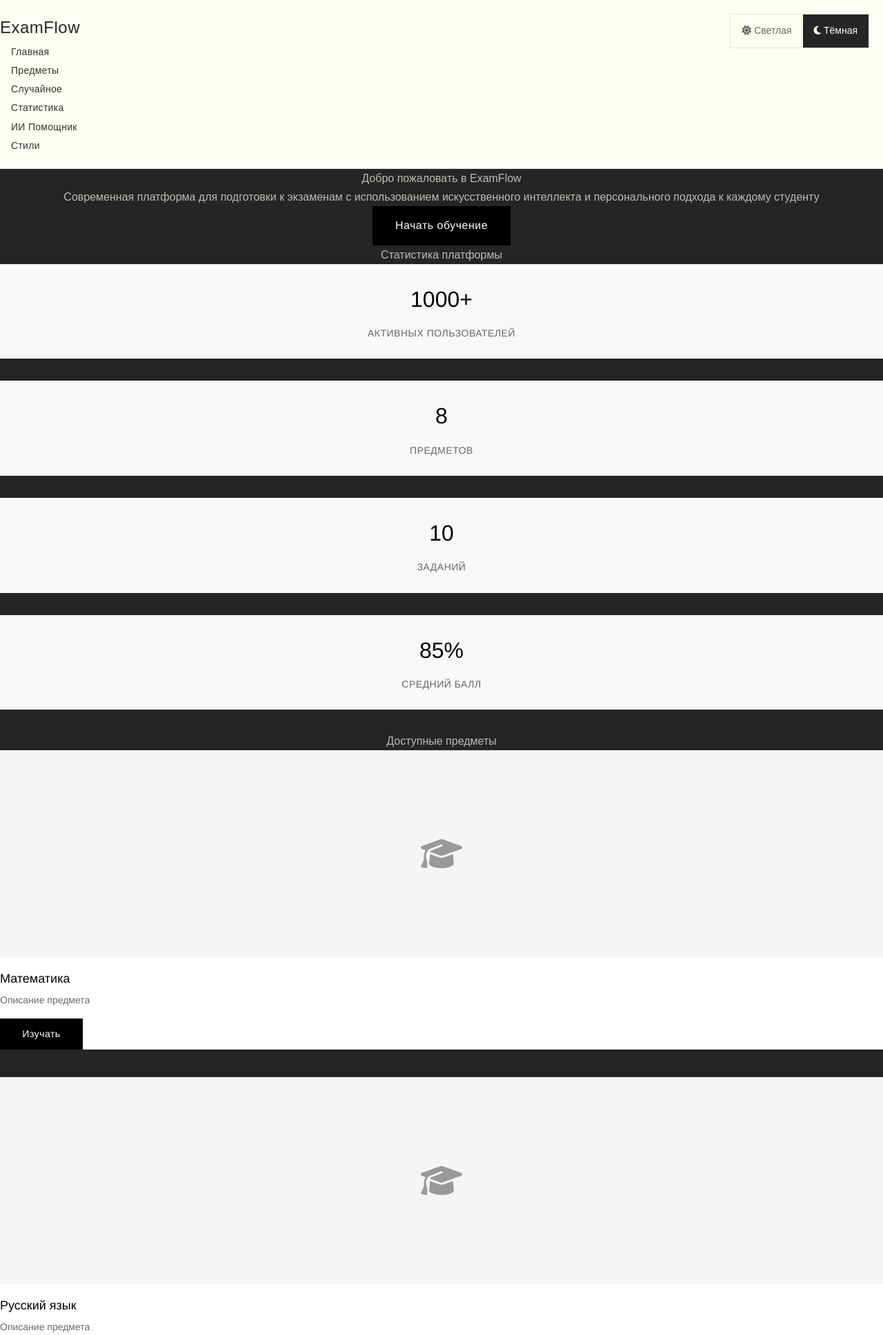
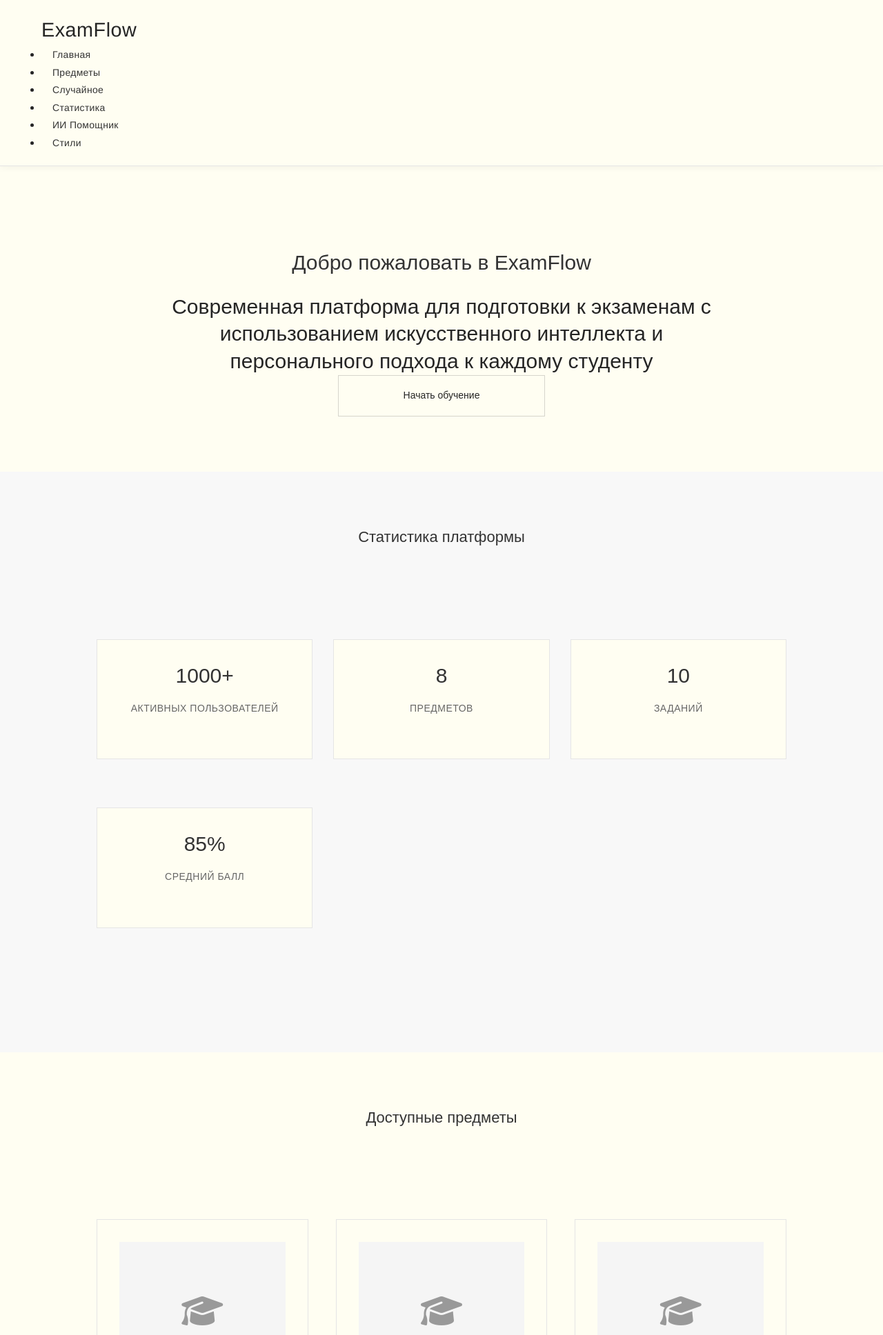
Before and after one commit to gaus-1/ExamFlow, a Django app: page / in a window 1280 px wide. Shown: the top 1936 px of the page at 69% size. Run offline with Django 4.2, Linux system fonts and the light colour scheme; data comes from the database, SQL or seed files in the repository; data that the repository does not hold is empty; some web fonts are replaced.

Commit message:
Интеграция официальных стилей Aesop - Полная переработка дизайна ExamFlow с использованием реальных стилей бренда Aesop, полученных с официального сайта. Обновлены все основные шаблоны, CSS система и документация.

```diff
--- a/templates/base.html
+++ b/templates/base.html
@@ -37,43 +37,16 @@
     <!-- Custom CSS -->
     <link rel="stylesheet" href="{% static 'css/aesop-real-styles.css' %}">
 
-    <!-- Дополнительные стили для плавных переходов -->
+    <!-- Основные стили для ExamFlow -->
     <style>
-        .theme-transition * {
-            transition: background-color 0.3s ease, color 0.3s ease, border-color 0.3s ease, box-shadow 0.3s ease;
-        }
-
-        /* Стили для уведомлений о смене темы */
-        .theme-notification {
-            position: fixed;
-            top: 20px;
-            left: 50%;
-            transform: translateX(-50%);
-            background: #fffef2;
-            border: 1px solid #e5e5e5;
-            border-radius: 0;
-            padding: 1rem 1.5rem;
-            box-shadow: 0 4px 12px rgba(0,0,0,0.1);
-            z-index: 1001;
-            transition: all 0.3s ease;
-            opacity: 0;
-            transform: translateX(-50%) translateY(-20px);
-        }
-
-        .theme-notification.show {
-            opacity: 1;
-            transform: translateX(-50%) translateY(0);
-        }
-
-        .theme-notification-title {
-            font-weight: 600;
-            color: #333;
-            margin-bottom: 0.5rem;
-        }
-
-        .theme-notification-text {
-            color: #666;
-            font-size: 0.9rem;
+        /* Основные стили */
+        body {
+            background-color: #fffef2;
+            color: #252525;
+            font-family: 'Helvetica Neue', Arial, sans-serif;
+            line-height: 1.6;
+            margin: 0;
+            padding: 0;
         }
 
         /* Навигация в стиле Aesop */
@@ -84,12 +57,13 @@
             position: sticky;
             top: 0;
             z-index: 1000;
+            box-shadow: 0 2px 10px rgba(0,0,0,0.05);
         }
 
         .navbar-brand {
             color: #252525 !important;
-            font-family: Suisse, sans-serif !important;
-            font-size: 1.5rem !important;
+            font-family: 'Helvetica Neue', Arial, sans-serif !important;
+            font-size: 1.8rem !important;
             font-weight: 400 !important;
             text-decoration: none !important;
             letter-spacing: 0.5px;
@@ -97,7 +71,7 @@
 
         .nav-link-aesop {
             color: #333 !important;
-            font-family: Suisse, sans-serif !important;
+            font-family: 'Helvetica Neue', Arial, sans-serif !important;
             font-size: 0.875rem !important;
             font-weight: 400 !important;
             text-decoration: none !important;
@@ -133,7 +107,7 @@
 
         .footer-section h5 {
             color: #252525;
-            font-family: Suisse, sans-serif;
+            font-family: 'Helvetica Neue', Arial, sans-serif;
             font-size: 1.125rem;
             font-weight: 400;
             margin-bottom: 20px;
@@ -142,7 +116,7 @@
 
         .footer-section p {
             color: #666;
-            font-family: Suisse, sans-serif;
+            font-family: 'Helvetica Neue', Arial, sans-serif;
             font-size: 0.875rem;
             line-height: 1.6;
             margin-bottom: 16px;
@@ -150,7 +124,7 @@
 
         .footer-section a {
             color: #666;
-            font-family: Suisse, sans-serif;
+            font-family: 'Helvetica Neue', Arial, sans-serif;
             font-size: 0.875rem;
             text-decoration: none;
             display: block;
@@ -170,46 +144,9 @@
 
         .footer-bottom p {
             color: #999;
-            font-family: Suisse, sans-serif;
+            font-family: 'Helvetica Neue', Arial, sans-serif;
             font-size: 0.875rem;
             margin: 0;
-        }
-
-        /* Переключатель тем в стиле Aesop */
-        .theme-switcher {
-            position: fixed;
-            top: 20px;
-            right: 20px;
-            z-index: 1002;
-        }
-
-        .theme-switcher-container {
-            display: flex;
-            background: #fffef2;
-            border: 1px solid #e5e5e5;
-            border-radius: 0;
-            overflow: hidden;
-        }
-
-        .theme-switcher-btn {
-            background: transparent;
-            border: none;
-            padding: 12px 16px;
-            font-family: Suisse, sans-serif;
-            font-size: 0.875rem;
-            color: #666;
-            cursor: pointer;
-            transition: all 0.2s ease;
-        }
-
-        .theme-switcher-btn:hover {
-            background: #f0f0f0;
-            color: #252525;
-        }
-
-        .theme-switcher-btn.active {
-            background: #252525;
-            color: #fffef2;
         }
 
         /* Адаптивность */
@@ -219,36 +156,56 @@
             }
 
             .navbar-brand {
-                font-size: 1.25rem !important;
+                font-size: 1.5rem !important;
             }
 
             .footer-content {
                 grid-template-columns: 1fr;
                 gap: 30px;
             }
+        }
 
-            .theme-switcher {
-                top: 16px;
-                right: 16px;
+        /* Убираем Bootstrap стили */
+        .container {
+            max-width: 1200px;
+            margin: 0 auto;
+            padding: 0 20px;
+        }
+
+        .row {
+            display: flex;
+            flex-wrap: wrap;
+            margin: 0 -15px;
+        }
+
+        .col-12, .col-md-3, .col-md-4, .col-md-6, .col-lg-8 {
+            padding: 0 15px;
+            box-sizing: border-box;
+        }
+
+        .col-12 { width: 100%; }
+        .col-md-3 { width: 25%; }
+        .col-md-4 { width: 33.333333%; }
+        .col-md-6 { width: 50%; }
+        .col-lg-8 { width: 66.666667%; }
+
+        @media (max-width: 768px) {
+            .col-md-3, .col-md-4, .col-md-6, .col-lg-8 {
+                width: 100%;
+                margin-bottom: 20px;
             }
         }
+
+        .py-5 { padding: 60px 0; }
+        .mb-4 { margin-bottom: 24px; }
+        .mb-5 { margin-bottom: 32px; }
+        .text-center { text-align: center; }
+        .bg-light { background-color: #f8f8f8; }
     </style>
 
     {% block extra_css %}{% endblock %}
 </head>
 <body>
-    <!-- Переключатель тем -->
-    <div class="theme-switcher" id="theme-switcher">
-        <div class="theme-switcher-container">
-            <button class="theme-switcher-btn light" data-theme="light" title="Светлая тема">
-                <i class="fas fa-sun"></i> Светлая
-            </button>
-            <button class="theme-switcher-btn dark active" data-theme="dark" title="Тёмная тема">
-                <i class="fas fa-moon"></i> Тёмная
-            </button>
-        </div>
-    </div>
-
     <!-- Навигация -->
     <nav class="navbar navbar-expand-lg navbar-aesop">
         <div class="container">
@@ -333,9 +290,6 @@
     <!-- Bootstrap JS -->
     <script src="https://cdn.jsdelivr.net/npm/bootstrap@5.3.3/dist/js/bootstrap.bundle.min.js"></script>
 
-    <!-- Theme Switcher -->
-    <script src="{% static 'js/theme-switcher.js' %}"></script>
-
     <!-- Дополнительные скрипты -->
     {% block extra_js %}{% endblock %}
 </body>
--- a/templates/home.html
+++ b/templates/home.html
@@ -5,55 +5,63 @@
 
 {% block content %}
 <!-- Hero Section -->
-<section class="hero-section">
+<section style="padding: 120px 0 80px; text-align: center; background: #fffef2;">
     <div class="container">
-        <div class="row justify-content-center">
-            <div class="col-lg-8 text-center">
-                <h1 class="hero-title">
-                    Добро пожаловать в <span class="gradient-text">ExamFlow</span>
-                </h1>
-                <p class="hero-subtitle">
+        <div class="Heading_base__14byZ Heading_dark__VO0za Heading_xLarge__9kBY8 mb-4">
+            Добро пожаловать в ExamFlow
+        </div>
+
+        <div class="Paragraph_base__IUndo Paragraph_hero__x9brA mb-5" style="max-width: 800px; margin: 0 auto;">
             Современная платформа для подготовки к экзаменам с использованием искусственного интеллекта и персонального подхода к каждому студенту
-                </p>
-                <a href="#features" class="btn-aesop-hero">
+        </div>
+
+        <a href="#features" class="Button_base__7AwOF Button_blockStyle__J9_bT Button_dark__Vllu2">
             Начать обучение
         </a>
-            </div>
-        </div>
     </div>
 </section>
 
 <!-- Статистика -->
-<section class="py-5" id="features">
+<section id="features" style="padding: 80px 0; background: #f8f8f8;">
     <div class="container">
-        <div class="row text-center mb-5">
-            <div class="col-12">
-                <h2 class="heading-modern">Статистика платформы</h2>
+        <div class="Heading_base__14byZ Heading_dark__VO0za Heading_large__y1BpK text-center mb-5">
+            Статистика платформы
+        </div>
+
+        <div class="AssetGrid_base__maqfC" style="grid-template-columns: repeat(auto-fit, minmax(250px, 1fr)); gap: 30px;">
+            <div class="ai-chat-container" style="text-align: center; background: #fffef2;">
+                <div class="Heading_base__14byZ Heading_dark__VO0za Heading_xLarge__9kBY8 mb-2">
+                    {{ total_users|default:"1000+" }}
+                </div>
+                <div class="Paragraph_base__IUndo" style="color: #666; text-transform: uppercase; letter-spacing: 0.5px;">
+                    Активных пользователей
                 </div>
             </div>
-        <div class="row">
-            <div class="col-md-3 mb-4">
-                <div class="stats-card-aesop">
-                    <span class="stats-number-aesop">{{ total_users|default:"1000+" }}</span>
-                    <span class="stats-label-aesop">Активных пользователей</span>
+
+            <div class="ai-chat-container" style="text-align: center; background: #fffef2;">
+                <div class="Heading_base__14byZ Heading_dark__VO0za Heading_xLarge__9kBY8 mb-2">
+                    {{ total_subjects|default:"8" }}
+                </div>
+                <div class="Paragraph_base__IUndo" style="color: #666; text-transform: uppercase; letter-spacing: 0.5px;">
+                    Предметов
                 </div>
             </div>
-            <div class="col-md-3 mb-4">
-                <div class="stats-card-aesop">
-                    <span class="stats-number-aesop">{{ total_subjects|default:"8" }}</span>
-                    <span class="stats-label-aesop">Предметов</span>
+
+            <div class="ai-chat-container" style="text-align: center; background: #fffef2;">
+                <div class="Heading_base__14byZ Heading_dark__VO0za Heading_xLarge__9kBY8 mb-2">
+                    {{ total_tasks|default:"1000+" }}
+                </div>
+                <div class="Paragraph_base__IUndo" style="color: #666; text-transform: uppercase; letter-spacing: 0.5px;">
+                    Заданий
                 </div>
             </div>
-            <div class="col-md-3 mb-4">
-                <div class="stats-card-aesop">
-                    <span class="stats-number-aesop">{{ total_tasks|default:"1000+" }}</span>
-                    <span class="stats-label-aesop">Заданий</span>
+
+            <div class="ai-chat-container" style="text-align: center; background: #fffef2;">
+                <div class="Heading_base__14byZ Heading_dark__VO0za Heading_xLarge__9kBY8 mb-2">
+                    {{ avg_score|default:"85%" }}
                 </div>
-            </div>
-            <div class="col-md-3 mb-4">
-                <div class="stats-card-aesop">
-                    <span class="stats-number-aesop">{{ avg_score|default:"85%" }}</span>
-                    <span class="stats-label-aesop">Средний балл</span>
+                <div class="Paragraph_base__IUndo" style="color: #666; text-transform: uppercase; letter-spacing: 0.5px;">
+                    Средний балл
                 </div>
             </div>
         </div>
@@ -61,30 +69,33 @@
 </section>
 
 <!-- Предметы -->
-<section class="py-5 bg-light">
+<section style="padding: 80px 0; background: #fffef2;">
     <div class="container">
-        <div class="row text-center mb-5">
-            <div class="col-12">
-                <h2 class="heading-modern">Доступные предметы</h2>
+        <div class="Heading_base__14byZ Heading_dark__VO0za Heading_large__y1BpK text-center mb-5">
+            Доступные предметы
         </div>
+
+        <div class="AssetGrid_base__maqfC" style="grid-template-columns: repeat(auto-fit, minmax(300px, 1fr)); gap: 40px;">
+            {% for subject in subjects %}
+            <div class="ai-chat-container">
+                <div style="background: #f5f5f5; height: 200px; display: flex; align-items: center; justify-content: center; margin-bottom: 20px;">
+                    <i class="fas fa-graduation-cap" style="font-size: 48px; color: #999;"></i>
                 </div>
-        <div class="row">
-            {% for subject in subjects %}
-            <div class="col-md-4 mb-4">
-                <div class="product-card-aesop">
-                    <div class="product-image-aesop">
-                        <i class="fas fa-graduation-cap"></i>
+                <div class="Heading_base__14byZ Heading_dark__VO0za Heading_medium__wAIJJ mb-3">
+                    {{ subject.name }}
                 </div>
-                    <h5 class="product-title-aesop">{{ subject.name }}</h5>
-                    <p class="product-description-aesop">{{ subject.description|default:"Описание предмета" }}</p>
-                    <a href="{% url 'subject_detail' subject.id %}" class="btn-aesop">
+                <div class="Paragraph_base__IUndo Paragraph_large__rowKZ mb-4">
+                    {{ subject.description|default:"Описание предмета" }}
+                </div>
+                <a href="{% url 'subject_detail' subject.id %}" class="Button_base__7AwOF Button_blockStyle__J9_bT Button_dark__Vllu2">
                     Изучать
                 </a>
             </div>
+            {% empty %}
+            <div class="ai-chat-container text-center">
+                <div class="Paragraph_base__IUndo" style="color: #999;">
+                    Предметы загружаются...
                 </div>
-            {% empty %}
-            <div class="col-12 text-center">
-                <p class="text-muted">Предметы загружаются...</p>
             </div>
             {% endfor %}
         </div>
@@ -92,39 +103,37 @@
 </section>
 
 <!-- Особенности платформы -->
-<section class="py-5">
+<section style="padding: 80px 0; background: #f8f8f8;">
     <div class="container">
-        <div class="row text-center mb-5">
-            <div class="col-12">
-                <h2 class="heading-modern">Особенности платформы</h2>
+        <div class="Heading_base__14byZ Heading_dark__VO0za Heading_large__y1BpK text-center mb-5">
+            Особенности платформы
+        </div>
+
+        <div class="AssetGrid_base__maqfC" style="grid-template-columns: repeat(auto-fit, minmax(300px, 1fr)); gap: 40px;">
+            <div class="ai-chat-container">
+                <div class="Heading_base__14byZ Heading_dark__VO0za Heading_medium__wAIJJ mb-3">
+                    ИИ-ассистент
+                </div>
+                <div class="Paragraph_base__IUndo Paragraph_large__rowKZ">
+                    Персональный помощник для каждого студента
                 </div>
             </div>
-        <div class="row">
-            <div class="col-md-4 mb-4">
-                <div class="feature-card">
-                    <div class="icon">
-                        <i class="fas fa-brain"></i>
+
+            <div class="ai-chat-container">
+                <div class="Heading_base__14byZ Heading_dark__VO0za Heading_medium__wAIJJ mb-3">
+                    Аналитика прогресса
                 </div>
-                    <h5>ИИ-ассистент</h5>
-                    <p class="text-muted">Персональный помощник для каждого студента</p>
+                <div class="Paragraph_base__IUndo Paragraph_large__rowKZ">
+                    Детальная статистика обучения
                 </div>
             </div>
-            <div class="col-md-4 mb-4">
-                <div class="feature-card">
-                    <div class="icon">
-                        <i class="fas fa-chart-line"></i>
+
+            <div class="ai-chat-container">
+                <div class="Heading_base__14byZ Heading_dark__VO0za Heading_medium__wAIJJ mb-3">
+                    Мобильное приложение
                 </div>
-                    <h5>Аналитика прогресса</h5>
-                    <p class="text-muted">Детальная статистика обучения</p>
-                </div>
-            </div>
-            <div class="col-md-4 mb-4">
-                <div class="feature-card">
-                    <div class="icon">
-                        <i class="fas fa-mobile-alt"></i>
-                    </div>
-                    <h5>Мобильное приложение</h5>
-                    <p class="text-muted">Учитесь в любое время и в любом месте</p>
+                <div class="Paragraph_base__IUndo Paragraph_large__rowKZ">
+                    Учитесь в любое время и в любом месте
                 </div>
             </div>
         </div>
@@ -132,48 +141,46 @@
 </section>
 
 <!-- Как это работает -->
-<section class="py-5 bg-light">
+<section style="padding: 80px 0; background: #fffef2;">
     <div class="container">
-        <div class="row text-center mb-5">
-            <div class="col-12">
-                <h2 class="heading-modern">Как это работает</h2>
+        <div class="Heading_base__14byZ Heading_dark__VO0za Heading_large__y1BpK text-center mb-5">
+            Как это работает
+        </div>
+
+        <div class="AssetGrid_base__maqfC" style="grid-template-columns: repeat(auto-fit, minmax(250px, 1fr)); gap: 30px;">
+            <div class="ai-chat-container text-center">
+                <div class="Heading_base__14byZ Heading_dark__VO0za Heading_medium__wAIJJ mb-3">
+                    1. Регистрация
+                </div>
+                <div class="Paragraph_base__IUndo">
+                    Создайте аккаунт за несколько секунд
                 </div>
             </div>
-        <div class="row">
-            <div class="col-md-3 mb-4">
-                <div class="feature-card">
-                    <div class="icon">
-                        <i class="fas fa-user-plus"></i>
+
+            <div class="ai-chat-container text-center">
+                <div class="Heading_base__14byZ Heading_dark__VO0za Heading_medium__wAIJJ mb-3">
+                    2. Выбор предмета
                 </div>
-                    <h5>1. Регистрация</h5>
-                    <p class="text-muted">Создайте аккаунт за несколько секунд</p>
+                <div class="Paragraph_base__IUndo">
+                    Выберите интересующий вас предмет
                 </div>
             </div>
-            <div class="col-md-3 mb-4">
-                <div class="feature-card">
-                    <div class="icon">
-                        <i class="fas fa-book-open"></i>
+
+            <div class="ai-chat-container text-center">
+                <div class="Heading_base__14byZ Heading_dark__VO0za Heading_medium__wAIJJ mb-3">
+                    3. Начало обучения
                 </div>
-                    <h5>2. Выбор предмета</h5>
-                    <p class="text-muted">Выберите интересующий вас предмет</p>
+                <div class="Paragraph_base__IUndo">
+                    Приступайте к решению заданий
                 </div>
             </div>
-            <div class="col-md-3 mb-4">
-                <div class="feature-card">
-                    <div class="icon">
-                        <i class="fas fa-play"></i>
+
+            <div class="ai-chat-container text-center">
+                <div class="Heading_base__14byZ Heading_dark__VO0za Heading_medium__wAIJJ mb-3">
+                    4. Достижение целей
                 </div>
-                    <h5>3. Начало обучения</h5>
-                    <p class="text-muted">Приступайте к решению заданий</p>
-                </div>
-            </div>
-            <div class="col-md-3 mb-4">
-                <div class="feature-card">
-                    <div class="icon">
-                        <i class="fas fa-trophy"></i>
-                    </div>
-                    <h5>4. Достижение целей</h5>
-                    <p class="text-muted">Отслеживайте свой прогресс</p>
+                <div class="Paragraph_base__IUndo">
+                    Отслеживайте свой прогресс
                 </div>
             </div>
         </div>
@@ -181,42 +188,45 @@
 </section>
 
 <!-- CTA Section -->
-<section class="py-5">
-    <div class="container">
-        <div class="row justify-content-center">
-            <div class="col-lg-8 text-center">
-                <h2 class="heading-modern">Готовы начать обучение?</h2>
-                <p class="hero-subtitle">
+<section style="padding: 80px 0; background: #252525; color: #fffef2;">
+    <div class="container text-center">
+        <div class="Heading_base__14byZ Heading_light__hLBo0 Heading_large__y1BpK mb-4">
+            Готовы начать обучение?
+        </div>
+
+        <div class="Paragraph_base__IUndo Paragraph_large__rowKZ mb-5" style="color: #bcbbb4;">
             Присоединяйтесь к тысячам студентов, которые уже используют ExamFlow для подготовки к экзаменам
-                </p>
-                <a href="#features" class="btn-hero">
-                    <i class="fas fa-rocket"></i> Начать сейчас
+        </div>
+
+        <a href="{% url 'register' %}" class="Button_base__7AwOF Button_blockStyle__J9_bT Button_light__T1UVe">
+            Начать сейчас
         </a>
-            </div>
-        </div>
     </div>
 </section>
 
-<!-- QR код для Telegram бота -->
-<section class="py-5 bg-light">
-    <div class="container">
-        <div class="row justify-content-center">
-            <div class="col-lg-6 text-center">
-                <h2 class="heading-modern">Telegram бот</h2>
-                <p class="hero-subtitle">
+<!-- Telegram бот -->
+<section style="padding: 80px 0; background: #fffef2;">
+    <div class="container text-center">
+        <div class="Heading_base__14byZ Heading_dark__VO0za Heading_large__y1BpK mb-4">
+            Telegram бот
+        </div>
+
+        <div class="Paragraph_base__IUndo Paragraph_large__rowKZ mb-4">
             Получайте задания и подсказки прямо в Telegram
-                </p>
-                <div class="feature-card">
-                    <div class="icon">
-                        <i class="fab fa-telegram"></i>
         </div>
-                    <h5>@ExamFlowBot</h5>
-                    <p class="text-muted">Нажмите на кнопку ниже, чтобы начать</p>
-                    <a href="https://t.me/ExamFlowBot" target="_blank" class="btn btn-primary">
-                        <i class="fab fa-telegram"></i> Открыть бота
+
+        <div class="ai-chat-container" style="max-width: 400px; margin: 0 auto;">
+            <div class="Heading_base__14byZ Heading_dark__VO0za Heading_medium__wAIJJ mb-3">
+                @ExamFlowBot
+            </div>
+
+            <div class="Paragraph_base__IUndo mb-4">
+                Нажмите на кнопку ниже, чтобы начать
+            </div>
+
+            <a href="https://t.me/ExamFlowBot" target="_blank" class="Button_base__7AwOF Button_blockStyle__J9_bT Button_dark__Vllu2">
+                Открыть бота
             </a>
-                </div>
-            </div>
         </div>
     </div>
 </section>
```
Lines whose indentation alone changed are shown as unchanged.
